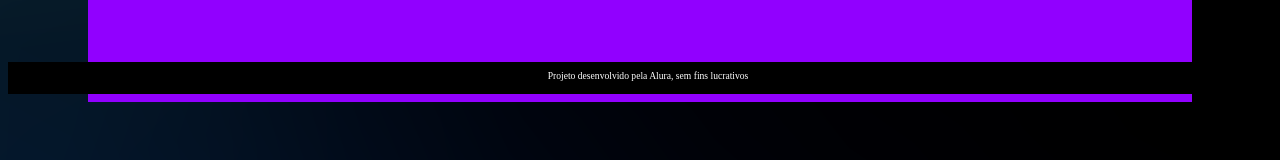
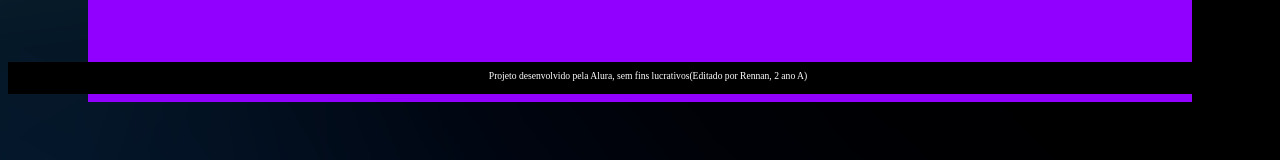
Before and after one commit to Rennan1377/Unidade-3-2-bi, a plain HTML site: page index.html in a window 1280 px wide. Shown: the part 706-866 px from the top of the page. Drawn offline with Linux system fonts and the light colour scheme.

Commit message:
Update index.html

```diff
--- a/index.html
+++ b/index.html
@@ -23,7 +23,7 @@
         </section>
     </main>
     <footer>
-        <p>Projeto desenvolvido pela Alura, sem fins lucrativos</p>
+        <p>Projeto desenvolvido pela Alura, sem fins lucrativos(Editado por Rennan, 2 ano A)</p>
     </footer>
     <script src="app.js"></script>
     <script src="perguntas.js"></script>
```
